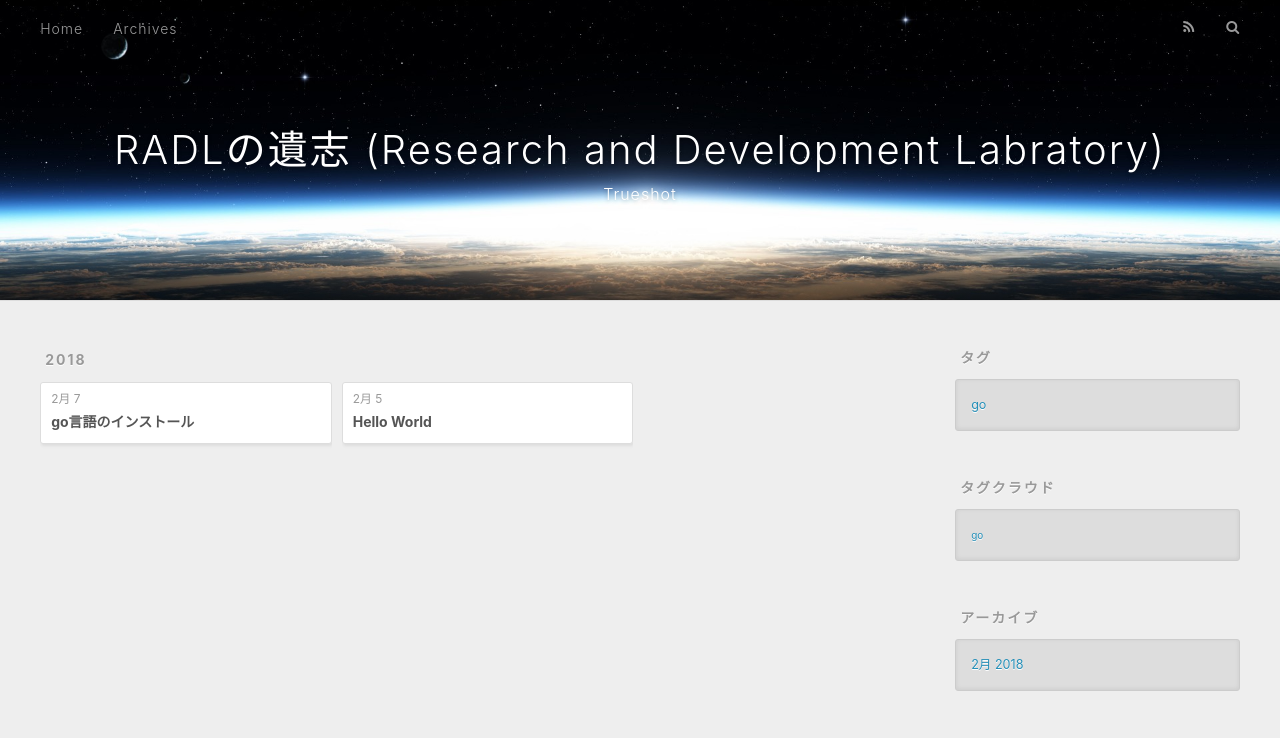
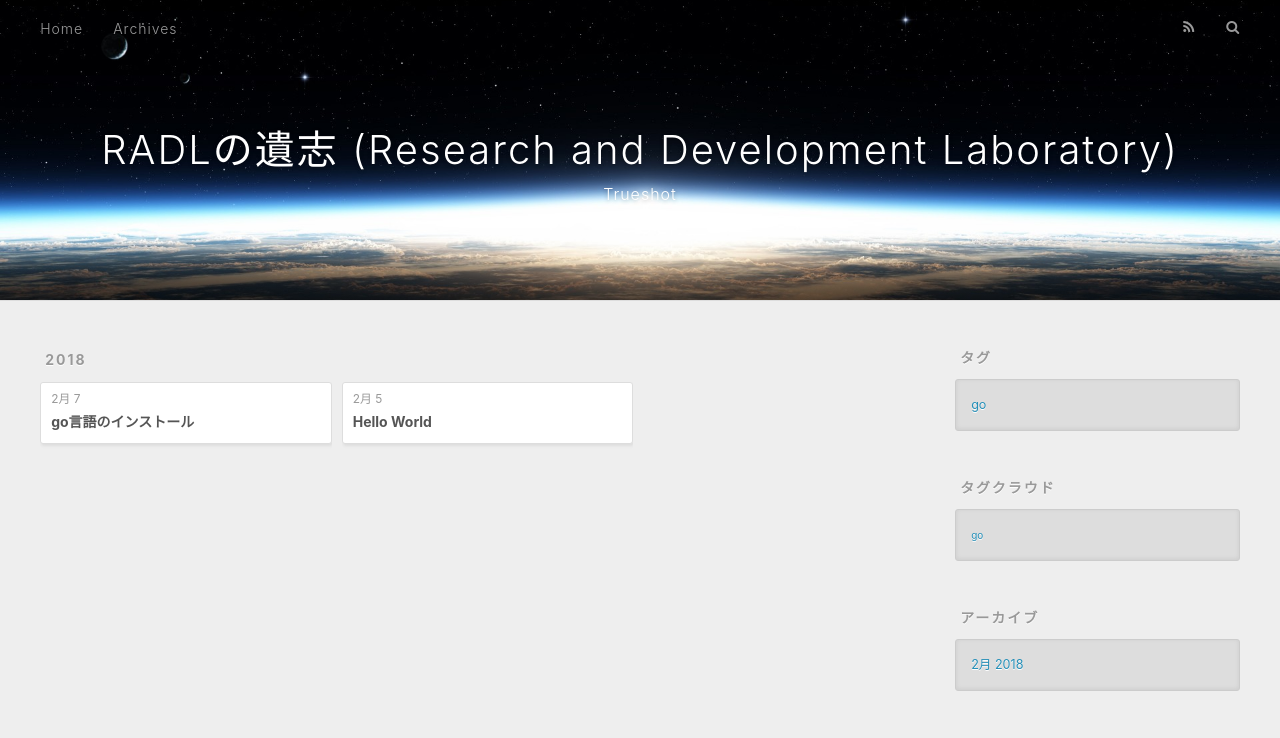
Before and after one commit to c3ntral01/c3ntral01.github.io, a plain HTML site: page archives/2018/02/index.html in a window 1280 px wide. Shown: the top 738 px of the page. Drawn offline with nearby package versions, Linux system fonts and the light colour scheme.

Commit message:
Site updated: 2018-02-08 23:03:11

```diff
--- a/archives/2018/02/index.html
+++ b/archives/2018/02/index.html
@@ -5,17 +5,17 @@
 
 
 
-  <title>アーカイブ: 2018/2 | RADLの遺志 (Research and Development Labratory)</title>
+  <title>アーカイブ: 2018/2 | RADLの遺志 (Research and Development Laboratory)</title>
   <meta name="viewport" content="width=device-width, initial-scale=1, maximum-scale=1">
   <meta property="og:type" content="website">
-<meta property="og:title" content="RADLの遺志 (Research and Development Labratory)">
+<meta property="og:title" content="RADLの遺志 (Research and Development Laboratory)">
 <meta property="og:url" content="https://c3ntral01.github.io/archives/2018/02/index.html">
-<meta property="og:site_name" content="RADLの遺志 (Research and Development Labratory)">
+<meta property="og:site_name" content="RADLの遺志 (Research and Development Laboratory)">
 <meta property="og:locale" content="ja">
 <meta name="twitter:card" content="summary">
-<meta name="twitter:title" content="RADLの遺志 (Research and Development Labratory)">
+<meta name="twitter:title" content="RADLの遺志 (Research and Development Laboratory)">
 
-    <link rel="alternate" href="/atom.xml" title="RADLの遺志 (Research and Development Labratory)" type="application/atom+xml">
+    <link rel="alternate" href="/atom.xml" title="RADLの遺志 (Research and Development Laboratory)" type="application/atom+xml">
 
 
     <link rel="icon" href="/favicon.png">
@@ -34,7 +34,7 @@
   <div id="header-outer" class="outer">
     <div id="header-title" class="inner">
       <h1 id="logo-wrap">
-        <a href="/" id="logo">RADLの遺志 (Research and Development Labratory)</a>
+        <a href="/" id="logo">RADLの遺志 (Research and Development Laboratory)</a>
       </h1>
 
         <h2 id="subtitle-wrap">
```
Also changed, not shown: 2018/02/05/hello-world/index.html (+4 -4 lines), 2018/02/07/go言語のインストール/index.html (+4 -4 lines), archives/2018/index.html (+6 -6 lines), archives/index.html (+6 -6 lines), index.html (+6 -6 lines), tags/go/index.html (+6 -6 lines).
